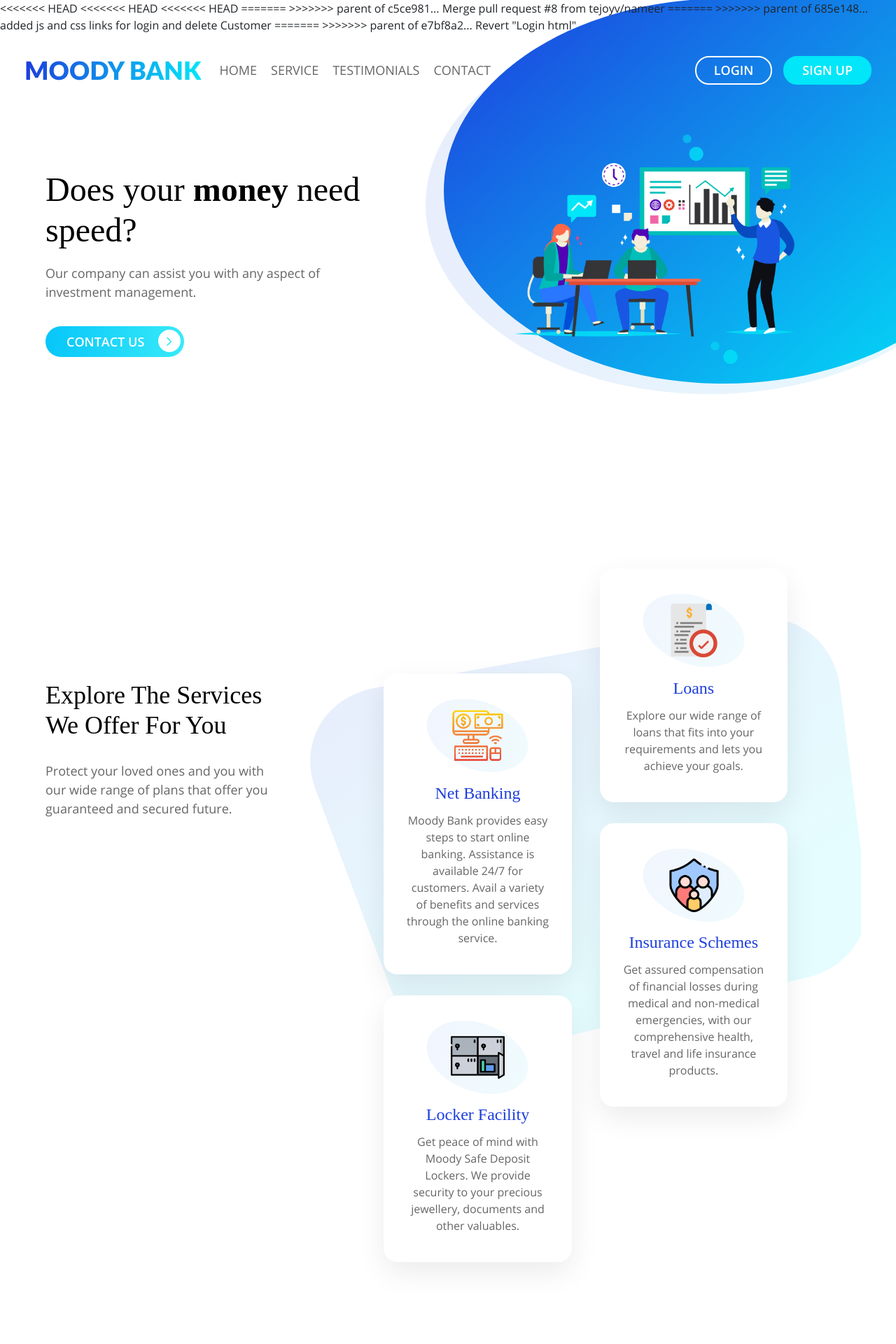
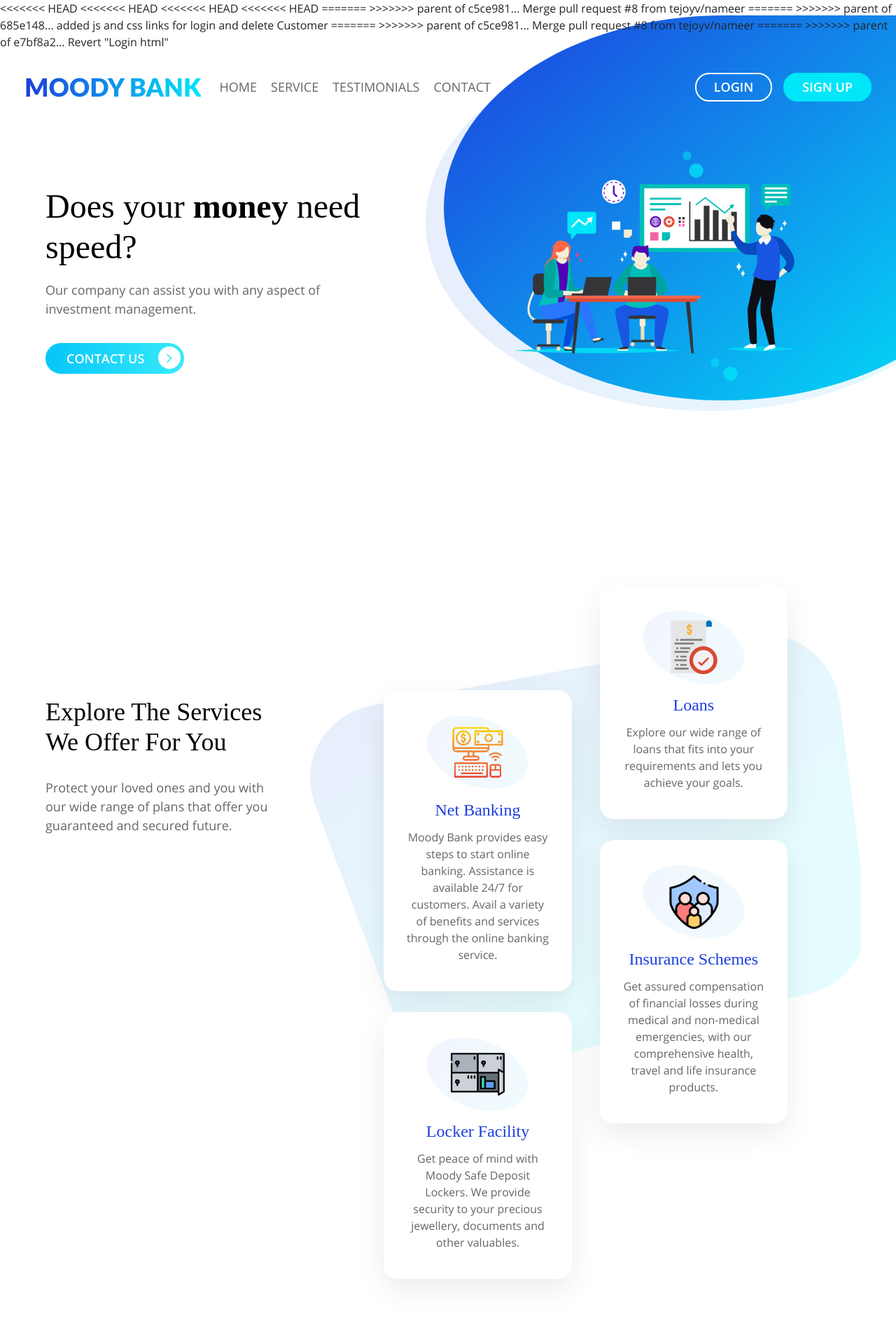
Before and after one commit to tejoyv/retailmanagement, a Flask app: page / in a window 1280 px wide; the page is wider, and only the part inside the window is pictured. Shown: the top 1920 px of that part at 70% size. Run offline with Flask 2, Linux system fonts and the light colour scheme; some libraries are stand-ins or nearby versions; some web fonts are replaced.

Commit message:
Revert "Merge pull request #9 from tejoyv/nameer"
This reverts commit 1802acef011bb035232a7ebf6fa80a6a02d949eb, reversing
changes made to c5ce981e64a538d0de1cc7e497d7d79950819b90.

```diff
--- a/application/templates/layout.html
+++ b/application/templates/layout.html
@@ -2,6 +2,7 @@
 <html>
 <head>
 	<title>{% if title %} {{title}} {% endif %}</title>
+<<<<<<< HEAD
 <<<<<<< HEAD
 <<<<<<< HEAD
 <<<<<<< HEAD
@@ -10,6 +11,8 @@
 >>>>>>> parent of c5ce981... Merge pull request #8 from tejoyv/nameer
 =======
 >>>>>>> parent of 685e148... added js and css links for login and delete Customer
+=======
+>>>>>>> parent of c5ce981... Merge pull request #8 from tejoyv/nameer
 	<!-- Required meta tags -->
     <meta charset="utf-8">
     <meta name="viewport" content="width=device-width, initial-scale=1, shrink-to-fit=no">
```
